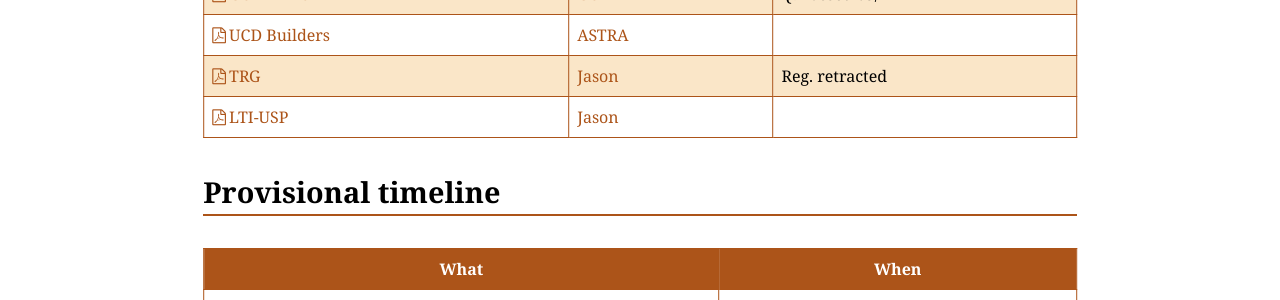
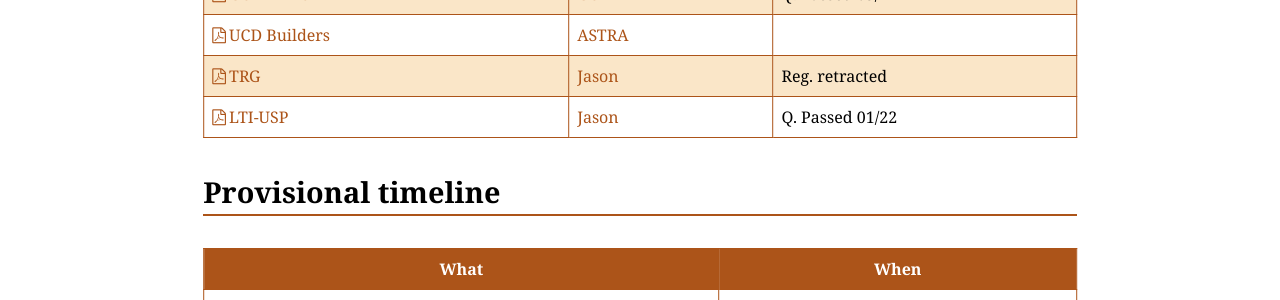
Before and after one commit to agentcontest/agentcontest.github.io, a Jekyll site: the page built from 2020/index.md, in a window 1280 px wide and 900 px high, scrolled down 1133 px. Shown: the part 154-454 px from the top of the window. Built offline with Jekyll 4.4.1, drawn with Linux system fonts in a browser that asks for light colours.

Commit message:
LTI USP qualified

```diff
--- a/2020/index.md
+++ b/2020/index.md
@@ -30,7 +30,7 @@
 [GOAL-DTU](registrations/GOAL-DTU.pdf) | [GOAL](https://goalapl.atlassian.net/wiki/) | Q. Passed 09/21
 [UCD Builders](registrations/UCD_Builders.pdf) | [ASTRA](http://astralanguage.com/) |
 [TRG](registrations/TRG.pdf) | [Jason](http://jason.sourceforge.net/wp/) | Reg. retracted
-[LTI-USP](registrations/LTI-USP.pdf) | [Jason](http://jason.sourceforge.net/wp/) |
+[LTI-USP](registrations/LTI-USP.pdf) | [Jason](http://jason.sourceforge.net/wp/) | Q. Passed 01/22
 
 Provisional timeline
 --------------------
```
